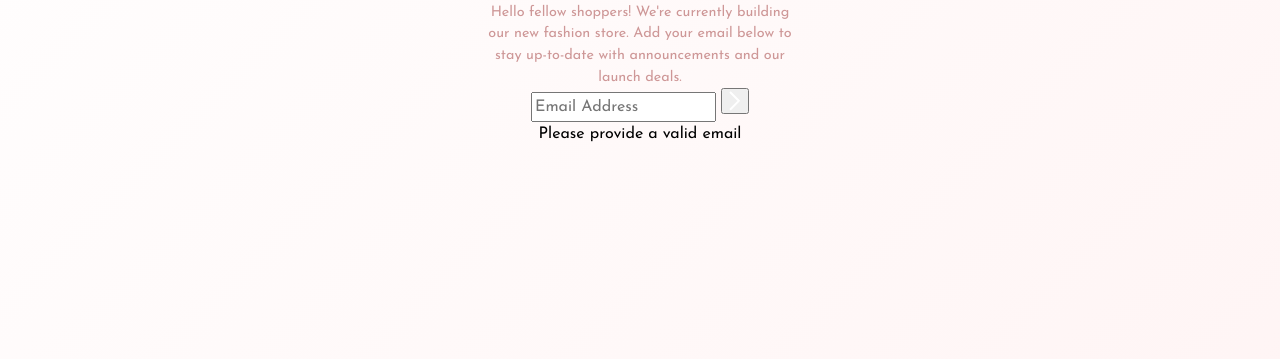
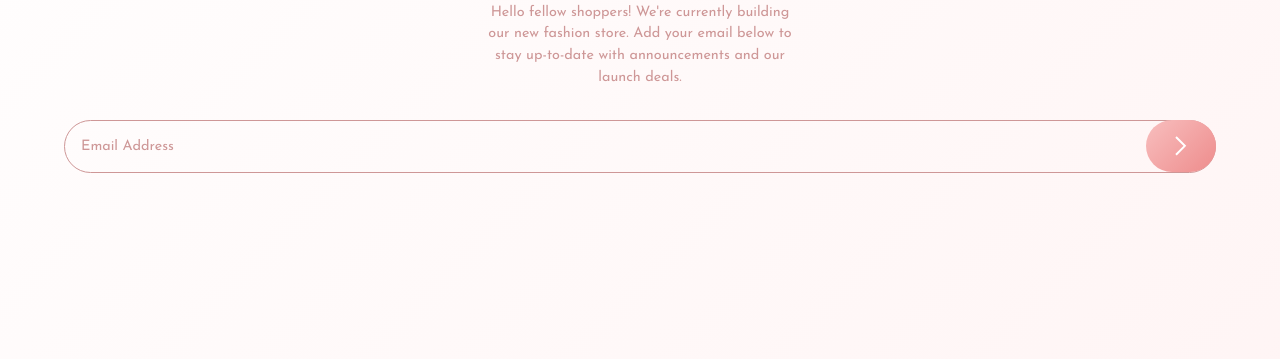
Before and after one commit to PiotrPlotast/base-apparel-coming-soon-page, a plain HTML site: page index.html in a window 1280 px wide. Shown: the part 457-816 px from the top of the page. Drawn offline with Linux system fonts and the light colour scheme.

Commit message:
addded form styles

```diff
--- a/index.html
+++ b/index.html
@@ -23,9 +23,10 @@
       <p class="hero__text">Hello fellow shoppers! We're currently building our new fashion store. Add your email below
         to stay up-to-date
         with announcements and our launch deals.</p>
-      <form action="">
-        <input type="email" placeholder="Email Address">
-        <button type="submit" aria-label="notify me"><img src="./images/icon-arrow.svg" alt=""></button>
+      <form action="" class="hero__form">
+        <input type="email" placeholder="Email Address" class="email">
+        <button type="submit" aria-label="notify me" class="submit-btn"><img src="./images/icon-arrow.svg"
+            alt=""></button>
       </form>
       <p class="error">Please provide a valid email</p>
     </div>
--- a/style.css
+++ b/style.css
@@ -137,4 +137,44 @@ body {
     text-align: center;
     max-width: 35ch;
     color: hsl(0, 36%, 70%);
+    margin-bottom: 2rem;
 }
+
+.hero__form {
+    display: flex;
+    justify-content: space-between;
+    align-items: center;
+    width: 90%;
+    position: relative;
+}
+
+.email {
+    border: 1px solid hsl(0, 36%, 70%);
+    border-radius: 50px;
+    padding: 0.9rem 1rem;
+    background-color: transparent;
+    color: hsl(0, 36%, 70%);
+    font-size: 0.9rem;
+    width: 100%;
+}
+
+.email::placeholder {
+    color: hsl(0, 36%, 70%);
+}
+
+.email:focus {
+    outline: none;
+}
+
+.submit-btn {
+    position: absolute;
+    background: linear-gradient(135deg, hsl(0, 80%, 86%) 0%, hsl(0, 74%, 74%) 100%);
+    border: none;
+    padding: 1rem 1.8rem;
+    border-radius: 50px;
+    right: 0;
+}
+
+.error {
+    display: none;
+}
```
